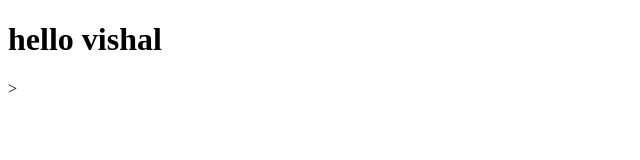
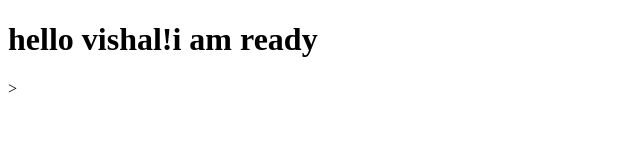
Before and after one commit to vishalviro/coursera-anugular1, a plain HTML site: page index.html in a window 1280 px wide. Shown: the whole page, without its empty margins (0-640 px from the left). Drawn offline with Linux system fonts and the light colour scheme.

Commit message:
next version wed file.

```diff
--- a/index.html
+++ b/index.html
@@ -5,7 +5,7 @@
     <title>Coursera-AngularJS</title>
   </head>
   <body>
-    <h1>hello vishal</h1>>
+    <h1>hello vishal!i am ready</h1>>
 
   </body>
 </html>
```
